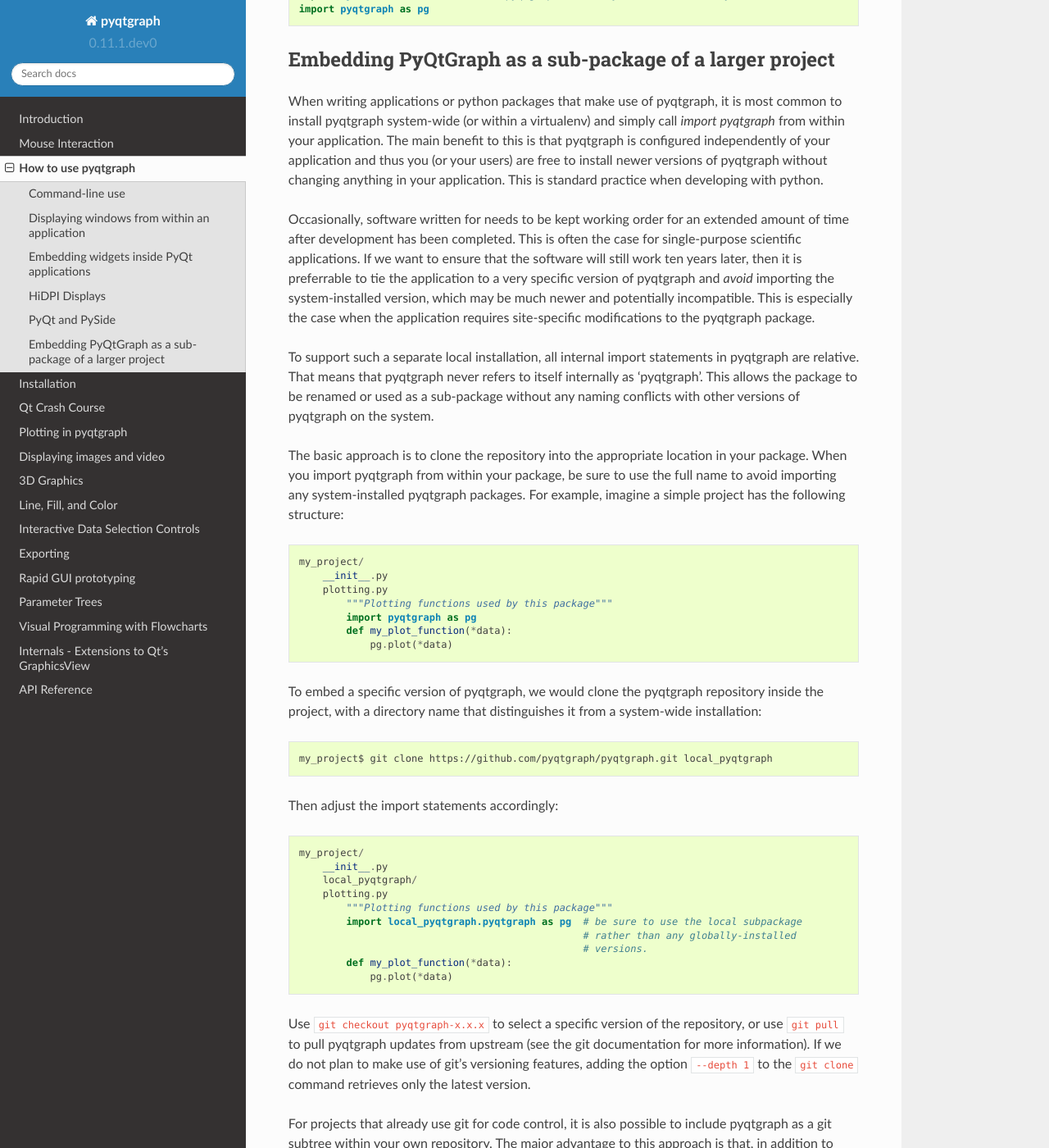
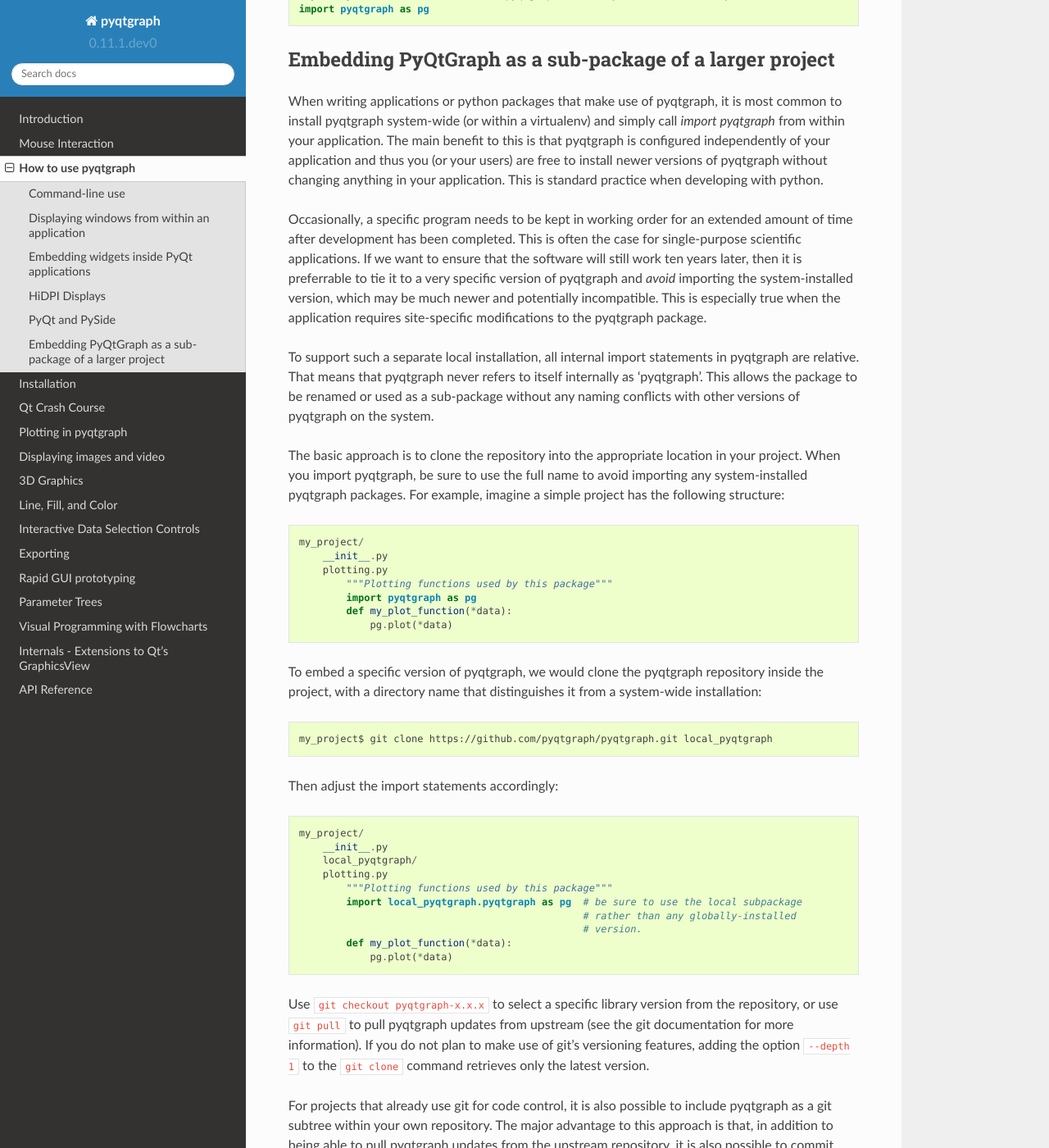
Before and after one commit to pyqtgraph/pyqtgraph, a Sphinx documentation site: the page built from doc/source/how_to_use.rst, in a window 1280 px wide and 1400 px high, scrolled down 2729 px. Shown: the whole window at 82% size. Built offline with Sphinx 7.4.7 and the Read the Docs theme 2.0.0, drawn with Linux system fonts in a browser that asks for light colours.

Commit message:
reread --> minor revisions

```diff
--- a/doc/source/how_to_use.rst
+++ b/doc/source/how_to_use.rst
@@ -101,11 +101,11 @@
 
 When writing applications or python packages that make use of pyqtgraph, it is most common to install pyqtgraph system-wide (or within a virtualenv) and simply call `import pyqtgraph` from within your application. The main benefit to this is that pyqtgraph is configured independently of your application and thus you (or your users) are free to install newer versions of pyqtgraph without changing anything in your application. This is standard practice when developing with python.
 
-Occasionally, software written for needs to be kept working order for an extended amount of time after development has been completed. This is often the case for single-purpose scientific applications. If we want to ensure that the software will still work ten years later, then it is preferrable to tie the application to a very specific version of pyqtgraph and *avoid* importing the system-installed version, which may be much newer and potentially incompatible. This is especially the case when the application requires site-specific modifications to the pyqtgraph package.
+Occasionally, a specific program needs to be kept in working order for an extended amount of time after development has been completed. This is often the case for single-purpose scientific applications. If we want to ensure that the software will still work ten years later, then it is preferrable to tie it to a very specific version of pyqtgraph and *avoid* importing the system-installed version, which may be much newer and potentially incompatible. This is especially true when the application requires site-specific modifications to the pyqtgraph package.
 
 To support such a separate local installation, all internal import statements in pyqtgraph are relative. That means that pyqtgraph never refers to itself internally as 'pyqtgraph'. This allows the package to be renamed or used as a sub-package without any naming conflicts with other versions of pyqtgraph on the system.
 
-The basic approach is to clone the repository into the appropriate location in your package. When you import pyqtgraph from within your package, be sure to use the full name to avoid importing any system-installed pyqtgraph packages. For example, imagine a simple project has the following structure::
+The basic approach is to clone the repository into the appropriate location in your project. When you import pyqtgraph, be sure to use the full name to avoid importing any system-installed pyqtgraph packages. For example, imagine a simple project has the following structure::
 
     my_project/
         __init__.py
@@ -128,11 +128,11 @@
             """Plotting functions used by this package"""
             import local_pyqtgraph.pyqtgraph as pg  # be sure to use the local subpackage
                                                     # rather than any globally-installed
-                                                    # versions.
+                                                    # version.
             def my_plot_function(*data):
                 pg.plot(*data)
 
-Use ``git checkout pyqtgraph-x.x.x`` to select a specific version of the repository, or use ``git pull`` to pull pyqtgraph updates from upstream (see the git documentation for more information). If we do not plan to make use of git's versioning features, adding the option ``--depth 1`` to the ``git clone`` command retrieves only the latest version.
+Use ``git checkout pyqtgraph-x.x.x`` to select a specific library version from the repository, or use ``git pull`` to pull pyqtgraph updates from upstream (see the git documentation for more information). If you do not plan to make use of git's versioning features, adding the option ``--depth 1`` to the ``git clone`` command retrieves only the latest version.
 
 For projects that already use git for code control, it is also possible to include pyqtgraph as a git subtree within your own repository. The major advantage to this approach is that, in addition to being able to pull pyqtgraph updates from the upstream repository, it is also possible to commit your local pyqtgraph changes into the project repository and push those changes upstream::
 
```
